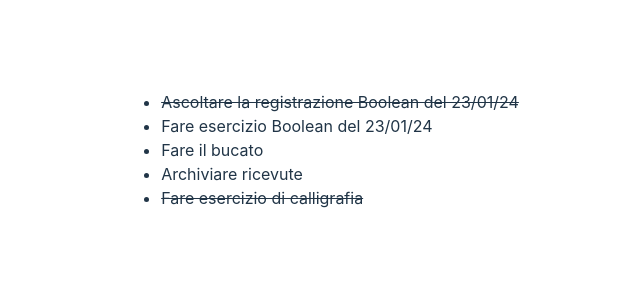
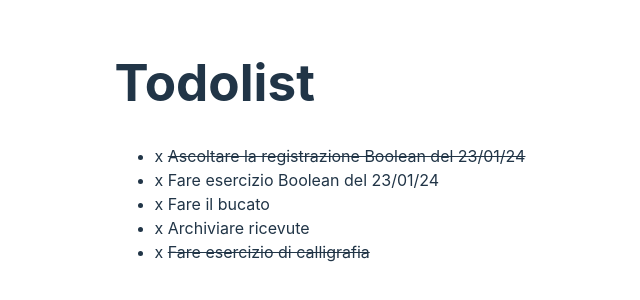
Before and after one commit to cristinagiacobbe/vue-todolist, a Vue app: page / in a window 1280 px wide. Shown: the part 250-550 px from the top of the page, without its empty margins (320-960 px from the left). Built offline with nearby package versions, Linux system fonts and the light colour scheme.

Commit message:
Add remove function

```diff
--- a/src/App.vue
+++ b/src/App.vue
@@ -4,7 +4,6 @@ export default {
 
   data() {
     return {
-
       todolist: [
         {
           text: "Ascoltare la registrazione Boolean del 23/01/24",
@@ -28,6 +27,11 @@ export default {
         }
       ]
     };
+  },
+  methods: {
+    removeTodo(i) {
+      this.todolist.splice(i, 1)
+    }
   }
 
 };
@@ -35,8 +39,10 @@ export default {
 
 
 <template>
+  <h1>Todolist</h1>
   <ul>
-    <li v-for="todo in todolist">
+    <li v-for="(todo, index) in todolist">
+      <span v-on:click="removeTodo(index)"> x </span>
       <span :class="{ line: todo.done }">{{ todo.text }}</span>
 
     </li>
```
